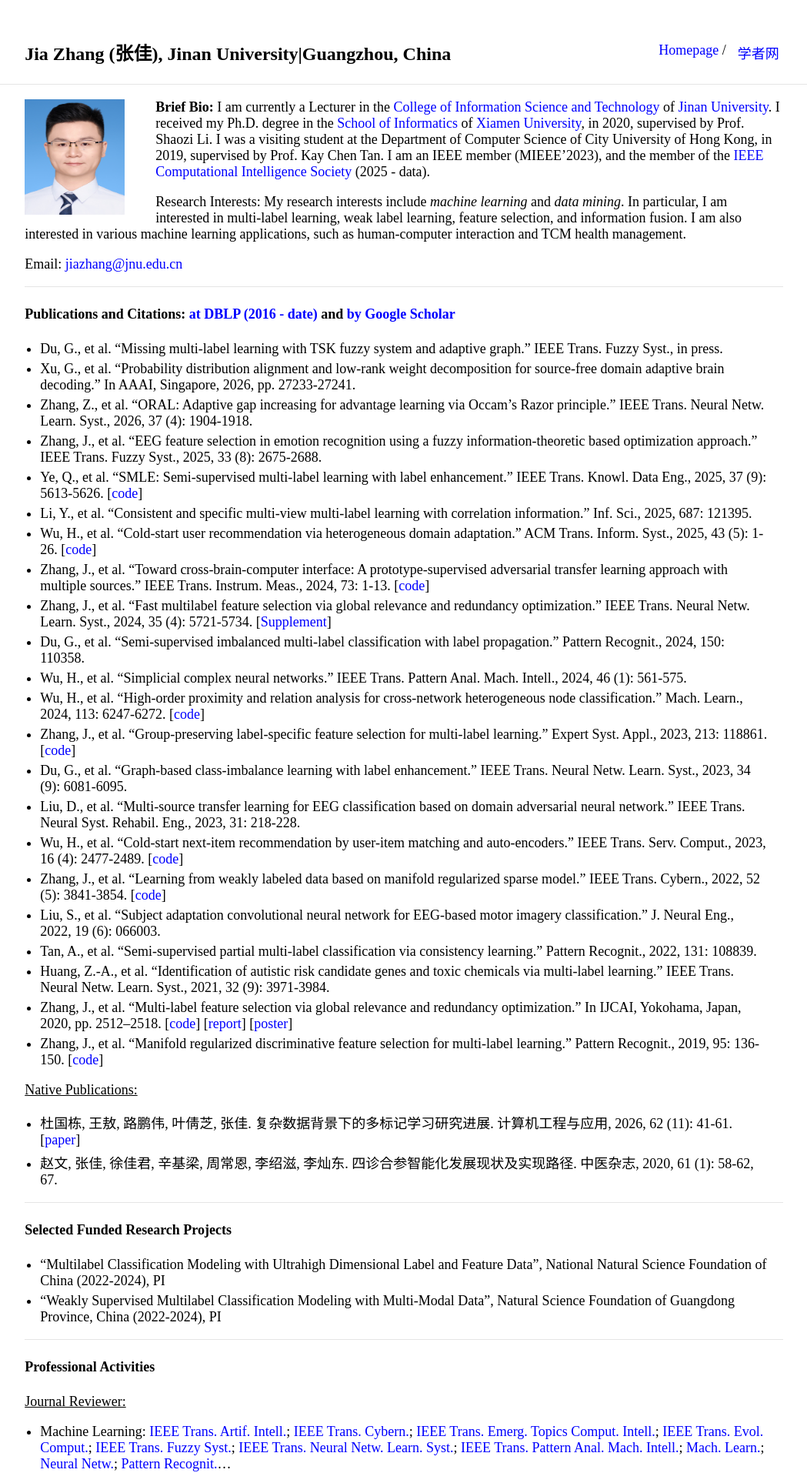
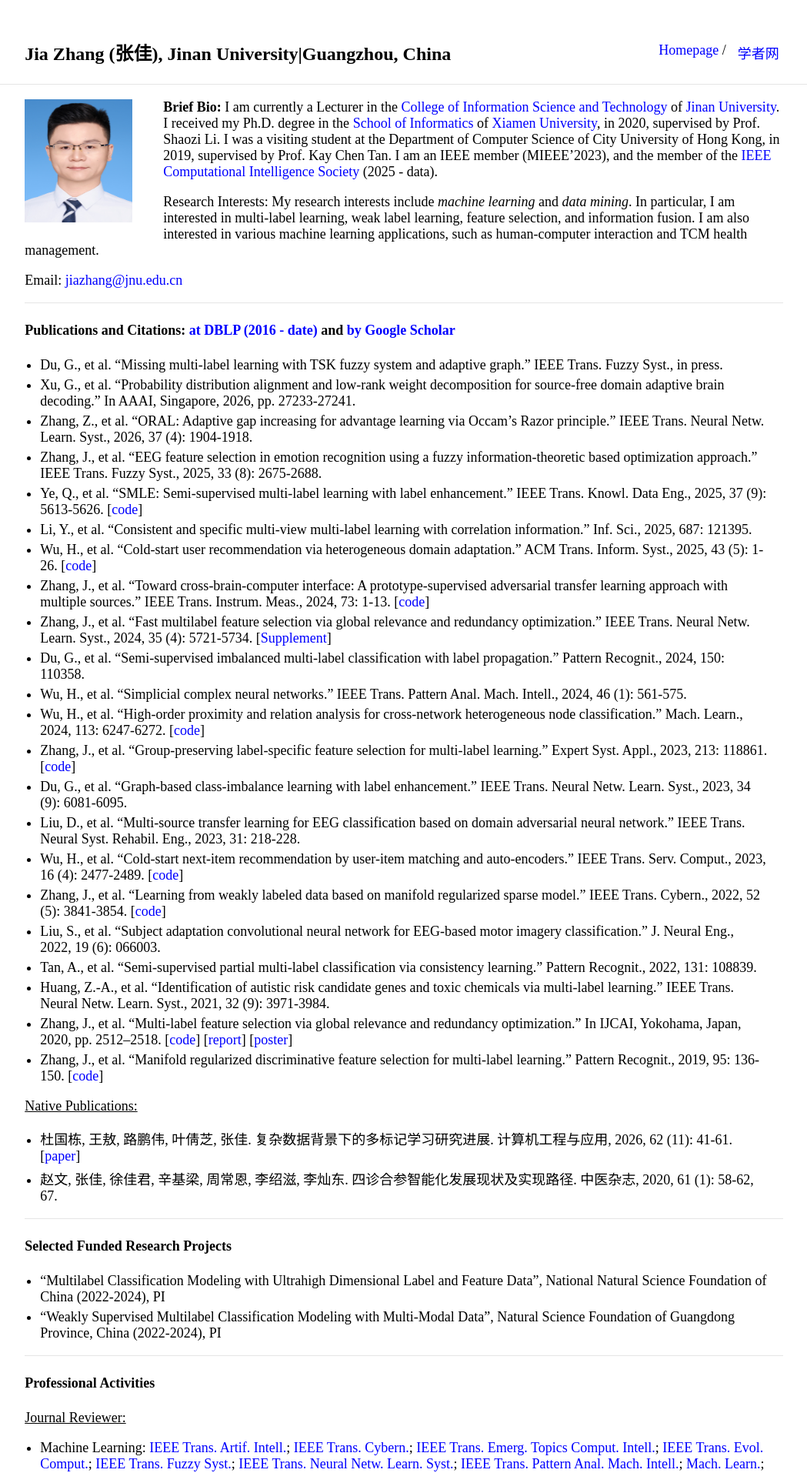
Before and after one commit to jiazhang-ml/jiazhang-ml.github.io, a Jekyll site: the page built from index.md, in a window 1280 px wide. Shown: the top 1914 px of the page at 77% size, without its empty margins (115-1164 px from the left). Built offline with Jekyll 4.4.1, drawn with Linux system fonts in a browser that asks for light colours.

Commit message:
Update typography.scss

```diff
--- a/_sass/typography.scss
+++ b/_sass/typography.scss
@@ -37,8 +37,8 @@
         font-style: italic;
     }
     .profile-picture {
-        height: 150px;
-        width: 130px;
+        height: 160px;
+        width: 140px;
         position: relative;
         margin: 0px 40px 10px 0px;
         float: left;
```
